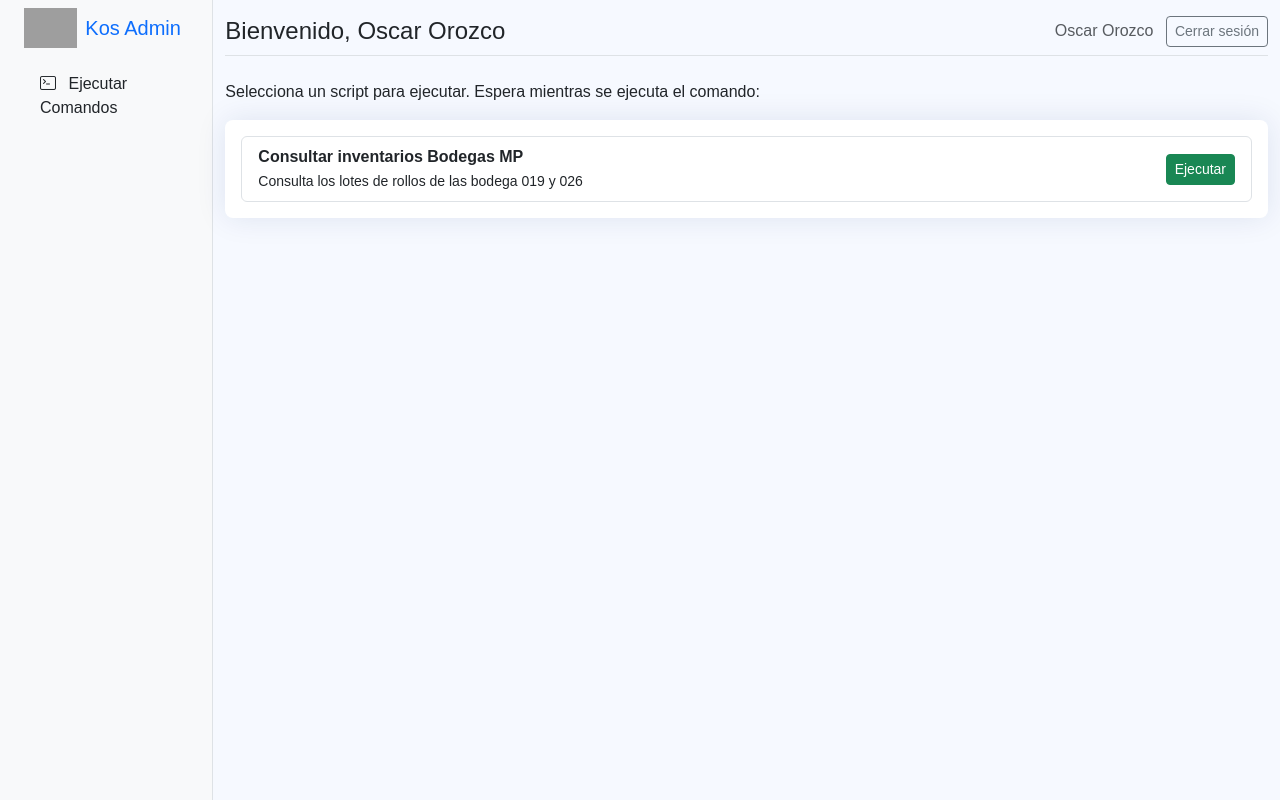
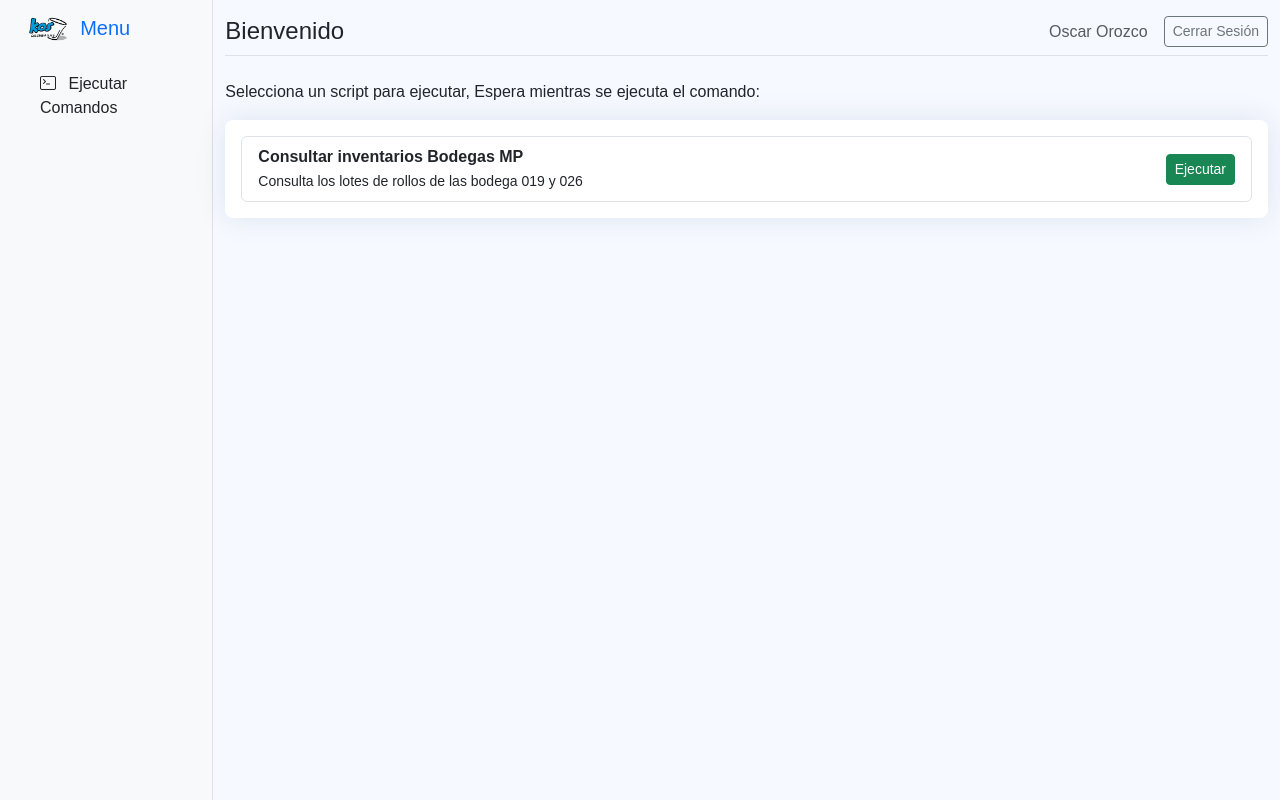
Before and after one commit to Oscar095/Kos_Productions, a Django app: page / in a window 1280 px wide. Run offline with Django 5.2, Linux system fonts and the light colour scheme; a user stored in the database is signed in; data comes from the database, SQL or seed files in the repository; grey boxes are pictures that could not be loaded.

Commit message:
Incluir Logo

```diff
--- a/django_app/scripts_app/templates/scripts_app/base.html
+++ b/django_app/scripts_app/templates/scripts_app/base.html
@@ -25,8 +25,8 @@
       <div class="col-auto col-md-3 col-xl-2 px-sm-2 px-0 bg-light min-vh-100 border-end">
         <div class="d-flex flex-column align-items-center align-items-sm-start px-3 pt-2 text-dark">
           <a href="/" class="d-flex align-items-center pb-3 mb-md-0 me-md-auto text-decoration-none">
-            <img src="{% static 'assets/img/logo.png' %}" alt="Logo" style="max-height: 40px;">
-            <span class="fs-5 d-none d-sm-inline ms-2">Kos Admin</span>
+            <img src="{% static 'assets/img/logokos.png' %}" alt="Logo" style="max-height: 40px;">
+            <span class="fs-5 d-none d-sm-inline ms-2">Menu</span>
           </a>
           <ul class="nav nav-pills flex-column mb-sm-auto mb-0 align-items-sm-start" id="menu">
             <li class="nav-item">
@@ -42,13 +42,16 @@
       <!-- Contenido principal -->
       <div class="col py-3">
         <!-- Barra superior -->
-        <div class="d-flex justify-content-between align-items-center border-bottom pb-2 mb-4">
-          <h4 class="mb-0">{% block header_title %}Panel de Control{% endblock %}</h4>
-          <div>
-            <span class="me-2 text-muted">{{ user.first_name }} {{ user.last_name }}</span>
-            <a href="{% url 'logout' %}" class="btn btn-outline-secondary btn-sm">Cerrar sesión</a>
-          </div>
+      <div class="d-flex justify-content-between align-items-center border-bottom pb-2 mb-4">
+        <h4 class="mb-0">{% block header_title %}Panel de Control{% endblock %}</h4>
+        <div class="d-flex align-items-center">
+          <span class="me-3 text-muted">{{ user.first_name }} {{ user.last_name }}</span>
+          <form method="post" action="{% url 'logout' %}" style="margin: 0;">
+            {% csrf_token %}
+            <button type="submit" class="btn btn-outline-secondary btn-sm">Cerrar Sesión</button>
+          </form>
         </div>
+      </div>
 
         <!-- Contenido -->
         {% block content %}{% endblock %}
--- a/django_app/scripts_app/templates/scripts_app/home.html
+++ b/django_app/scripts_app/templates/scripts_app/home.html
@@ -1,10 +1,13 @@
 {% extends 'scripts_app/base.html' %}
+{% load static %}
+{% block title %}Panel de Control{% endblock %}
+{% block header_title %}Bienvenido{% endblock %}
 
-{% block title %}Inicio - Kos Admin{% endblock %}
-{% block header_title %}Bienvenido, {{ user.first_name }} {{ user.last_name }}{% endblock %}
+<!-- Favicon -->
+  <link rel="icon" type="image/png" href="{% static 'assets/img/favicon.png' %}">
 
-{% block content %}
-<p>Selecciona un script para ejecutar. Espera mientras se ejecuta el comando:</p>
+  {% block content %}
+<p>Selecciona un script para ejecutar, Espera mientras se ejecuta el comando:</p>
 
 <div class="card">
   <div class="card-body">
--- a/django_app/scripts_app/urls.py
+++ b/django_app/scripts_app/urls.py
@@ -1,7 +1,9 @@
 from django.urls import path
 from . import views
+from django.contrib.auth.views import LogoutView
 
 urlpatterns = [
     path('', views.home, name='home'),
     path('run/<int:script_id>/', views.run_script, name='run_script'),
+    path('logout/', LogoutView.as_view(next_page='login'), name='logout'),
 ]
```
